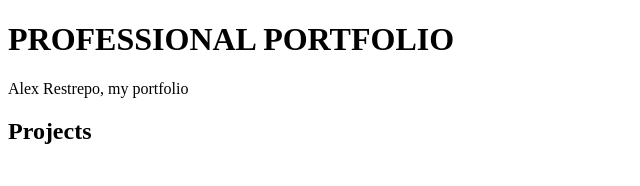
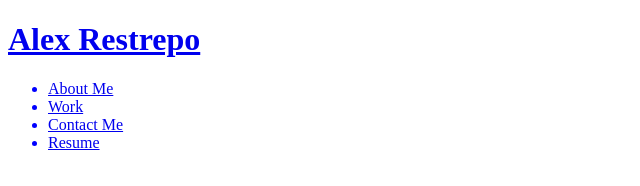
Before and after one commit to ARestrepo12/professional-portfolio, a plain HTML site: page index.html in a window 1280 px wide. Shown: the whole page, without its empty margins (0-640 px from the left). Drawn offline with Linux system fonts and the light colour scheme.

Commit message:
created nav

```diff
--- /dev/null
+++ b/assets/css/style.css
@@ -0,0 +1,3 @@
+header {
+color: blue;
+}
--- a/index.html
+++ b/index.html
@@ -1,12 +1,35 @@
 <!DOCTYPE html>
 <html lang="en">
-  <head>
+<head>
     <meta charset="UTF-8" />
     <title>Professional Portfolio</title>
-  </head>
-  <body>
-    <h1>PROFESSIONAL PORTFOLIO</h1>
-    Alex Restrepo, my portfolio
-    <h2>Projects</h2>
-  </body>
+    <link rel="stylesheet" href="./assets/css/style.css">
+    <meta name="viewport" content="width=device-width, initial-scale=1.0" />
+</head>
+<body>
+<!--navigation -->
+<header>
+    <h1>
+        <a href="/">Alex Restrepo</a>
+    </h1>
+    <nav>
+        <ul>
+            <li>
+                <a href="#about-me">About Me</a>
+            </li>
+            <li>
+                <a href="#work">Work</a>
+            </li>
+            <li>
+                <a href="contact-me">Contact Me</a>
+            </li>
+            <li>
+                <a href="resume">Resume</a>
+            </li>
+        </ul>
+    </nav>
+</header>
+
+
+</body>
 </html>
```
